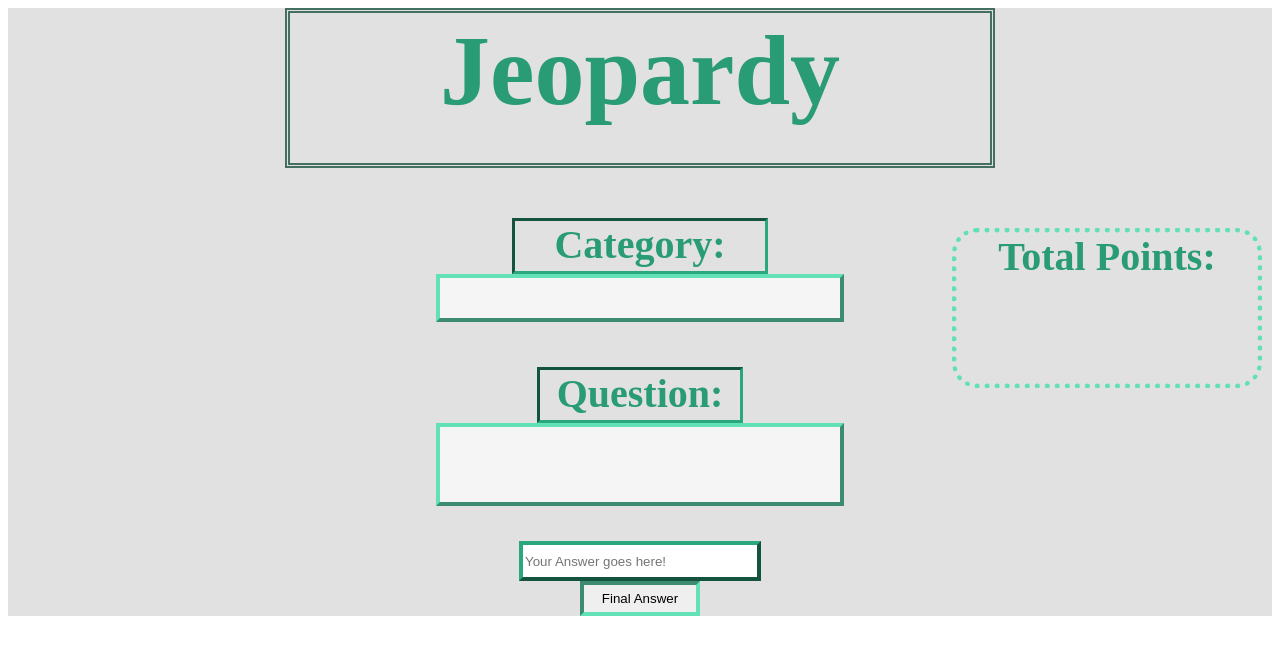
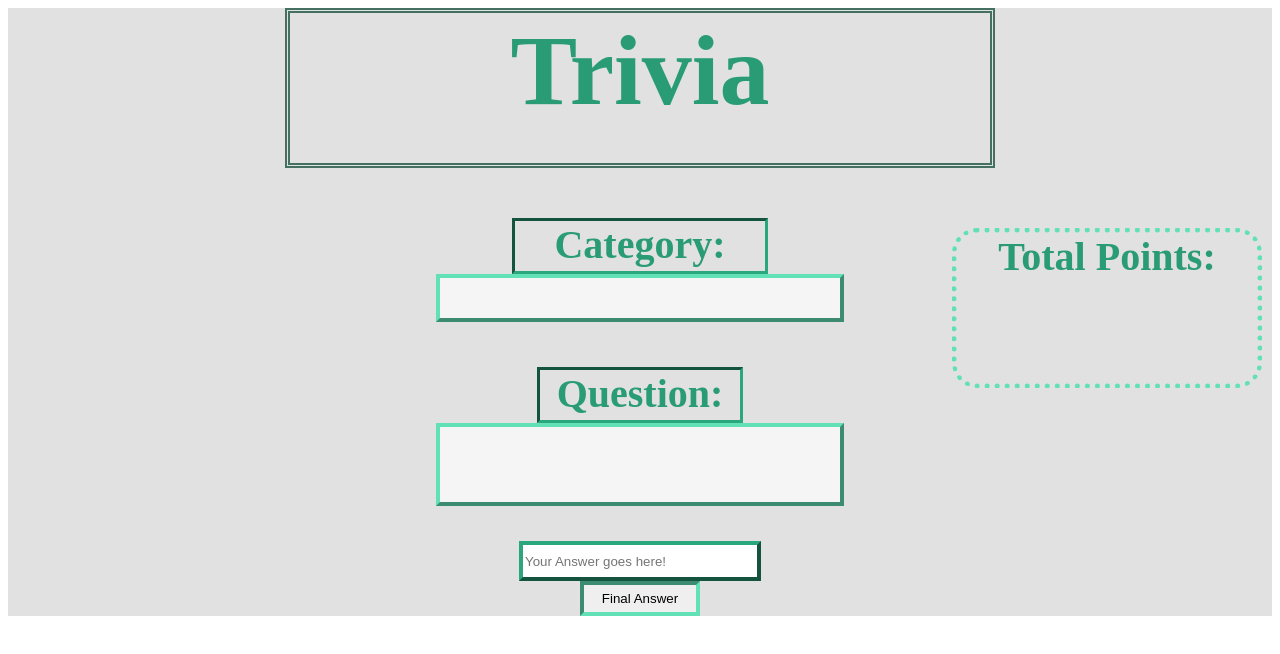
Before and after one commit to sammaldo1/Trivia-Game, a plain HTML site: page view2.html in a window 1280 px wide. Drawn offline with Linux system fonts and the light colour scheme; no server answers.

Commit message:
added a readMe, changed title name

```diff
--- a/view2.html
+++ b/view2.html
@@ -1,18 +1,18 @@
 <!DOCTYPE html>
 <html lang="en">
-<title>Jeopary</title>
+<title>Trivia</title>
 <link href="./style.css" rel="stylesheet" media="all" />
 
 <head>
     <meta charset="UTF-8">
     <meta http-equiv="X-UA-Compatible" content="IE=edge">
     <meta name="viewport" content="width=device-width, initial-scale=1.0">
-    <title> Jeopardy </title>
+    <title> Trivia </title>
 </head>
 
 <body>
     <div class="container"><div class="background"></div>
-    <h1> Jeopardy </h1>
+    <h1> Trivia </h1>
    <h3> <div class ="column totalPoints"><p id="totalPoints"><b>Total Points:</b></p>
    </div></h3>
     <h2> Category:</h2>
```
Also changed, not shown: index.html (+2 -2 lines), 1 other file.
